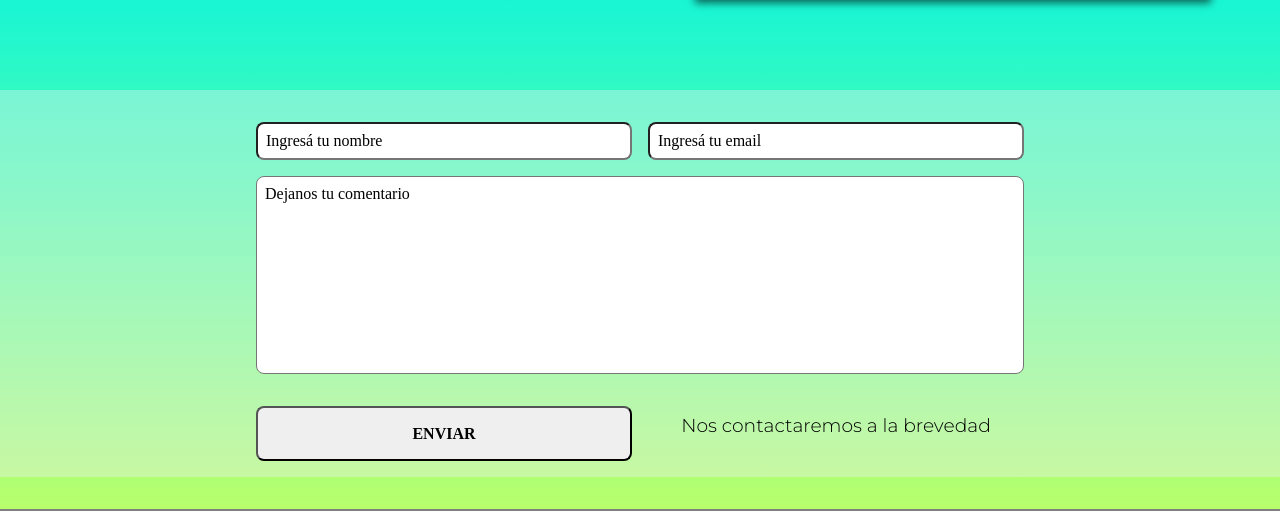
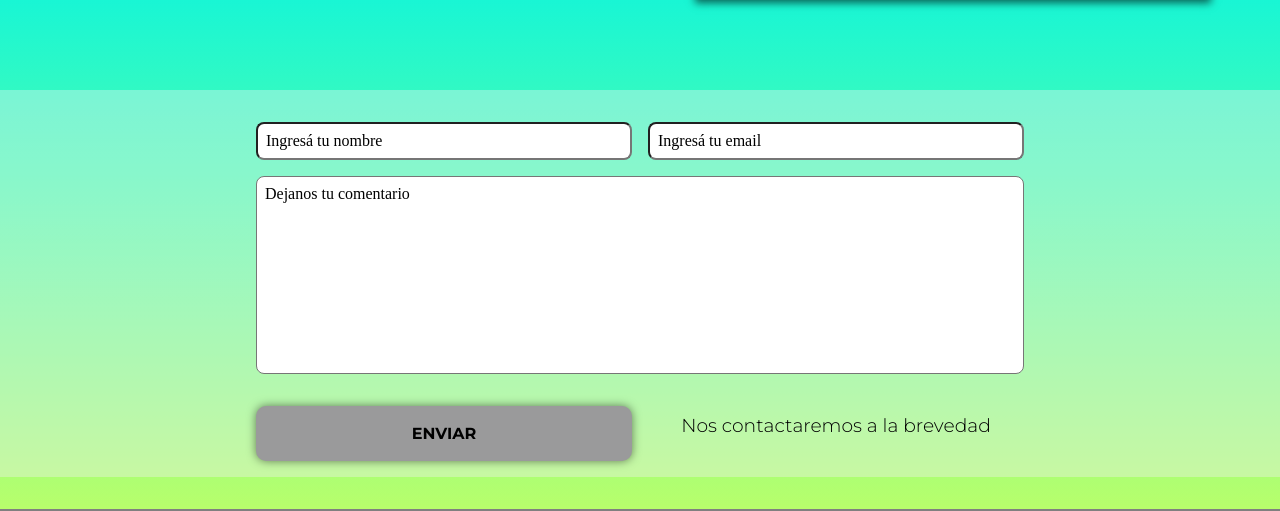
Before and after one commit to Brendaniela95/BairesInt, a plain HTML site: page index.html in a window 1280 px wide. Shown: the part 2293-2804 px from the top of the page. Drawn offline with Linux system fonts and the light colour scheme.

Commit message:
modifico boton del form
Signed-off-by: Brendaniela95 <86805806+Brendaniela95@users.noreply.github.com>

```diff
--- a/style.css
+++ b/style.css
@@ -92,21 +92,29 @@ html {
     pointer-events: auto;
 }
 
-.btnbutton {
-    border-radius: .5rem;
-    padding: 1rem;
-    display: inline-block;
-    width: 100%;
-    font-weight: bold;
-    text-align: center;
+input.btnbutton{
+    background-color: #9a9a9b;
+    color: #000000;
+    font-family: 'Montserrat-Bold';
     text-transform: uppercase;
-    font-size: 1.3rem;
-    transition: 1s
+    font-size: 19px;
+    font-style: normal;
+    text-decoration: none;
+    padding: 14px 15px;
+    border: 0px solid #000;
+    border-radius: 10px;
+    display: inline-flex;
+    justify-content: center;
+    align-items: center;
+    box-shadow: 0px 0px 10px 0px rgba(0,0,0,0.5);
 }
 
-.btnbutton:hover {
-    background-color: #75c7ff;
-    transition: 1s;
+.btnbutton:hover{
+    background-color: #a7a7a8;
+}
+
+.btnbutton:active{
+    transform: scale(0.95);
 }
 
 .saludo {
```
